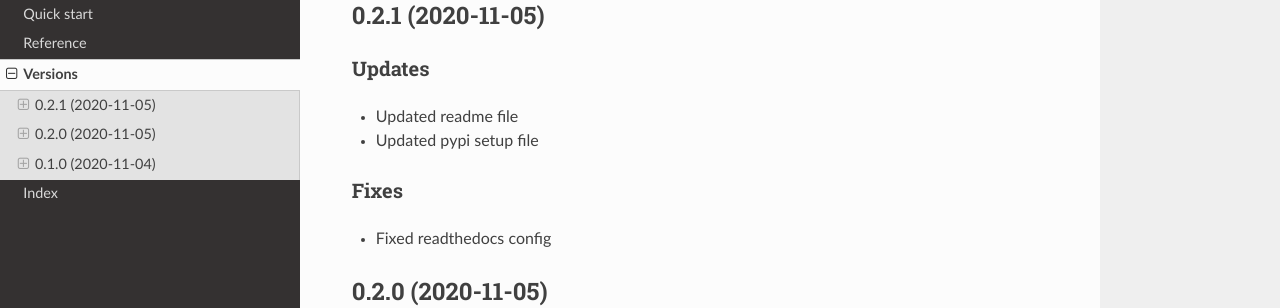
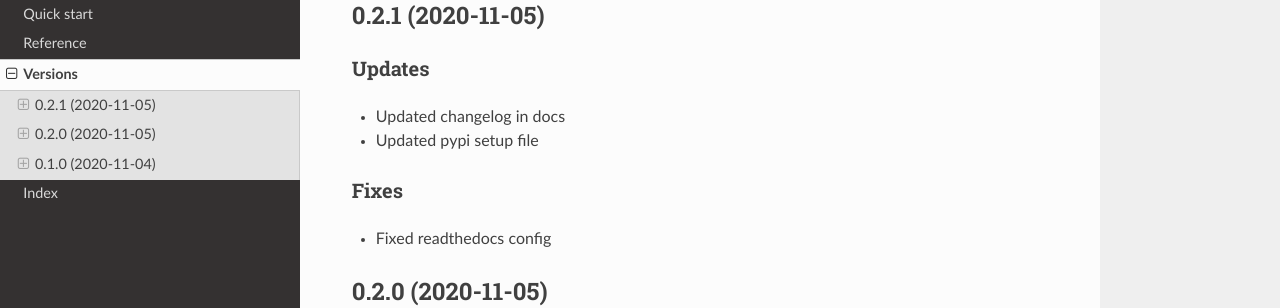
Before and after one commit to nikhiljohn10/django-google-mailer, a Sphinx documentation site: the page built from docs/change.rst, in a window 1280 px wide and 900 px high. Shown: the part 161-469 px from the top of the window. Built offline with Sphinx 7.4.7 and the Read the Docs theme 2.0.0, drawn with Linux system fonts in a browser that asks for light colours.

Commit message:
Name fix

```diff
--- a/docs/change.rst
+++ b/docs/change.rst
@@ -9,7 +9,7 @@ Updates
 ~~~~~~~
 
 
-* Updated readme file
+* Updated changelog in docs
 * Updated pypi setup file
 
 Fixes
```
Also changed, not shown: 2 other files.
